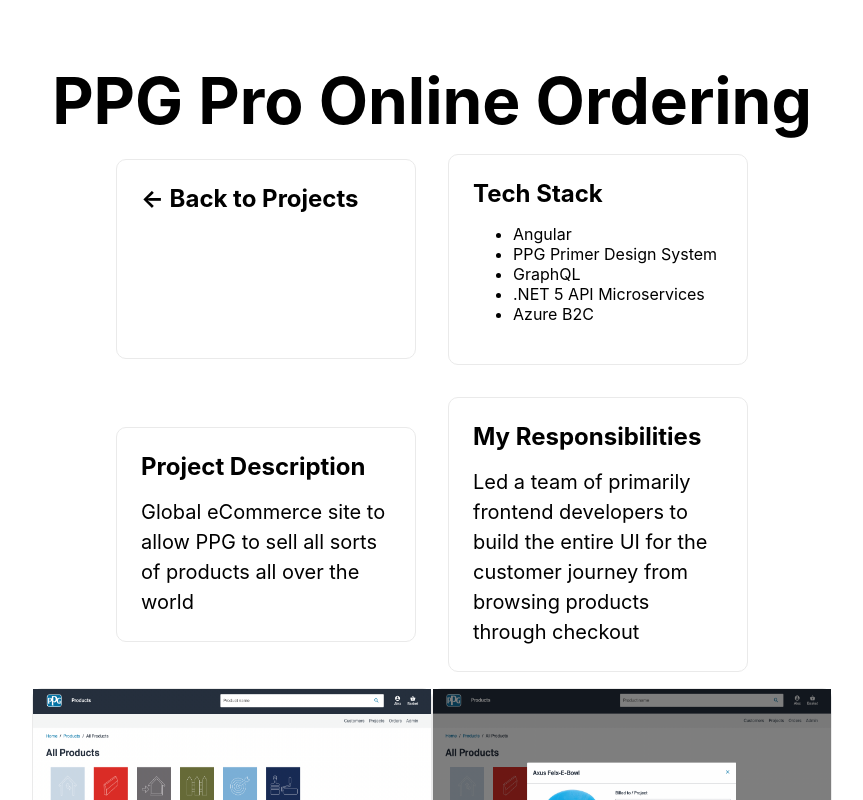
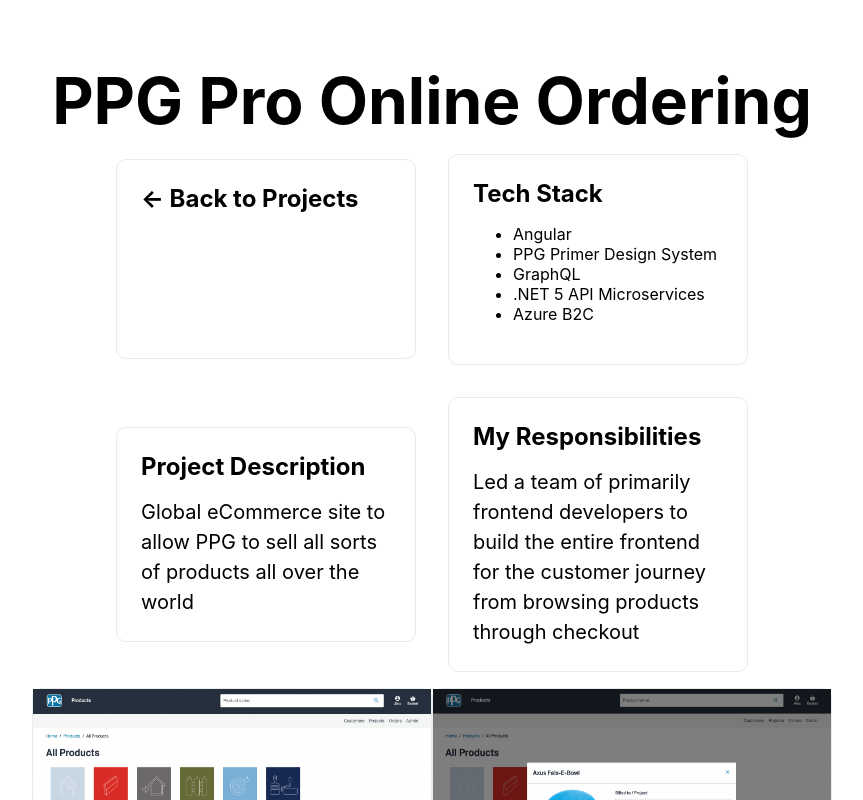
Before and after one commit to alexkibler/alexkibler-rocks, a Next.js app: page /projects/poo in a window 1280 px wide. Shown: the top 800 px of the page, without its empty margins (208-1071 px from the left). Built offline with nearby package versions, Linux system fonts and the light colour scheme.

Commit message:
chore: changed wording on POO

```diff
--- a/pages/projects/poo.tsx
+++ b/pages/projects/poo.tsx
@@ -62,7 +62,7 @@
 
             <a className={styles.card}>
               <h2>My Responsibilities</h2>
-              <p>Led a team of primarily frontend developers to build the entire UI for the customer journey from browsing products through checkout</p>
+              <p>Led a team of primarily frontend developers to build the entire frontend for the customer journey from browsing products through checkout</p>
             </a>
           </div>
         </div>
```
Also changed, not shown: 1 other file (tests, documents, lock files or other folders).
